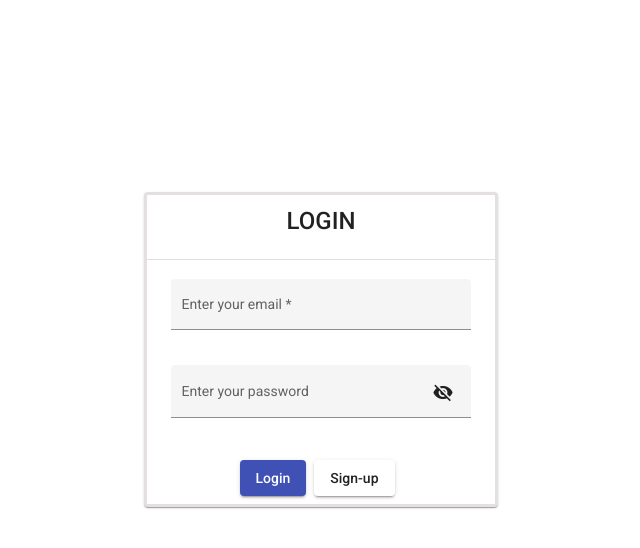
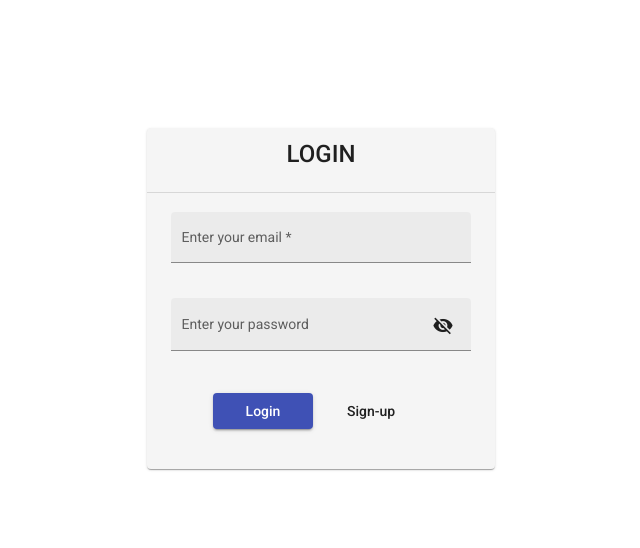
Before and after one commit to BenJenkyn/101184985_comp3133_assig2, an Angular app: page / in a window 1280 px wide. Shown: the top 548 px of the page, without its empty margins (319-959 px from the left). Built offline with nearby package versions, Linux system fonts and the light colour scheme.

Commit message:
Added form to login and background colour

```diff
--- a/src/app/log-in/log-in.component.css
+++ b/src/app/log-in/log-in.component.css
@@ -1,15 +1,19 @@
-.sign-in-box{
+.sign-in-text-box{
   width: 300px;
   margin: 8px;
 }
+
 .login-box{
   display:inline-block;
-  margin-top: 15%;
-  border-color: rgb(228, 224, 224);
-  border-style: solid;
+  margin-top: 10%;
+  background-color: rgb(245, 245, 245);
 }
 
 .mat-card-cover{
   width: 100%;
   text-align:center;
 }
+
+button{
+  width: 100px;
+}
--- a/src/app/log-in/log-in.component.html
+++ b/src/app/log-in/log-in.component.html
@@ -4,8 +4,9 @@
     <br />
     <mat-divider></mat-divider>
     <br />
+    <form>
       <mat-card-content>
-      <mat-form-field class="sign-in-box" appearance="fill">
+        <mat-form-field class="sign-in-text-box" appearance="fill">
           <mat-label>Enter your email</mat-label>
           <input
             matInput
@@ -17,7 +18,7 @@
         </mat-form-field>
       </mat-card-content>
       <mat-card-content>
-      <mat-form-field class="sign-in-box" appearance="fill">
+        <mat-form-field class="sign-in-text-box" appearance="fill">
           <mat-label>Enter your password</mat-label>
           <input matInput [type]="hide ? 'password' : 'text'" />
           <button
@@ -32,8 +33,9 @@
         </mat-form-field>
       </mat-card-content>
       <mat-card-actions>
-      <button mat-raised-button color="primary">Login</button>
-      <button mat-raised-button>Sign-up</button>
+        <button mat-raised-button type="submit" color="primary">Login</button>
+        <button mat-button type="submit">Sign-up</button>
       </mat-card-actions>
+    </form>
   </mat-card>
 </div>
```
Lines whose indentation alone changed are shown as unchanged.
